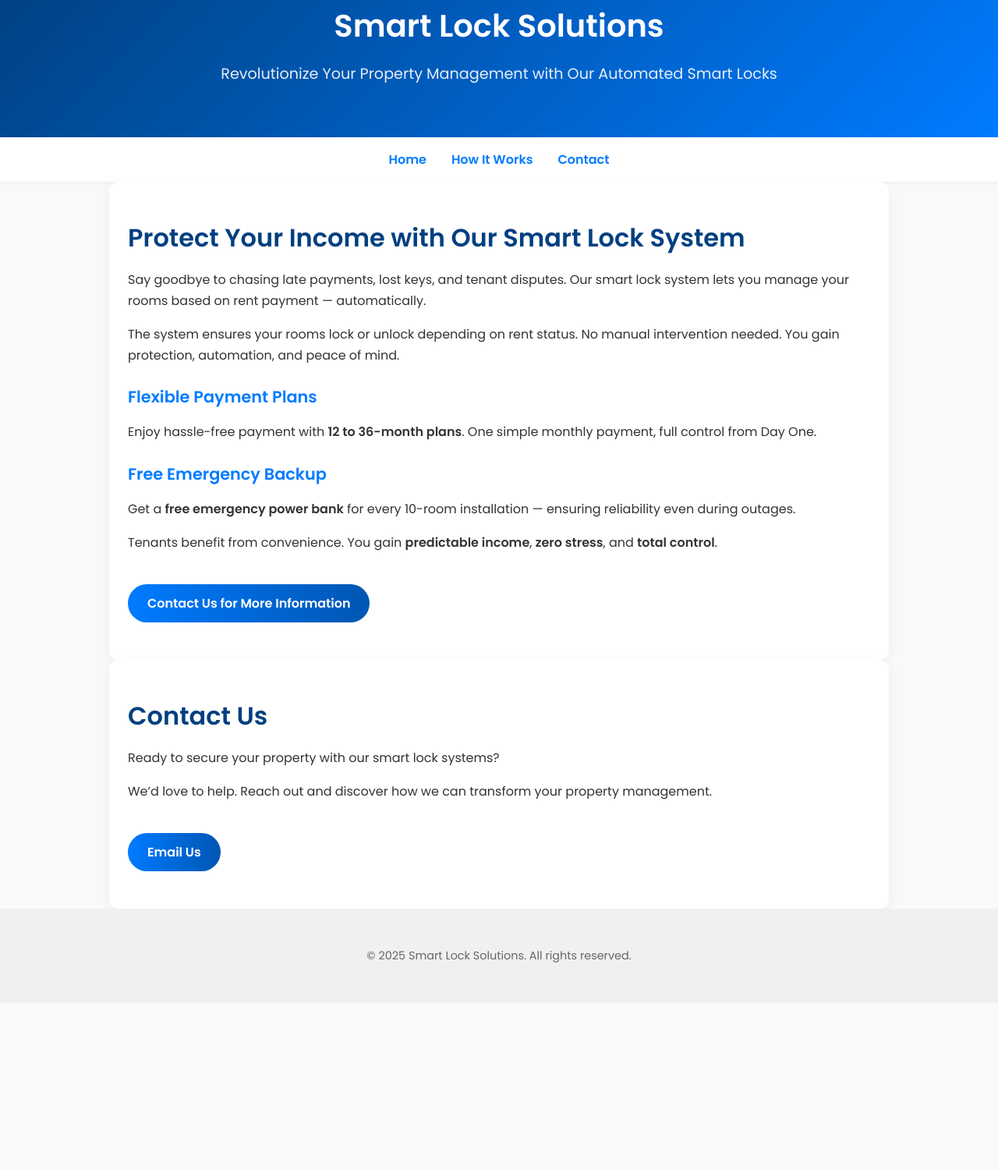
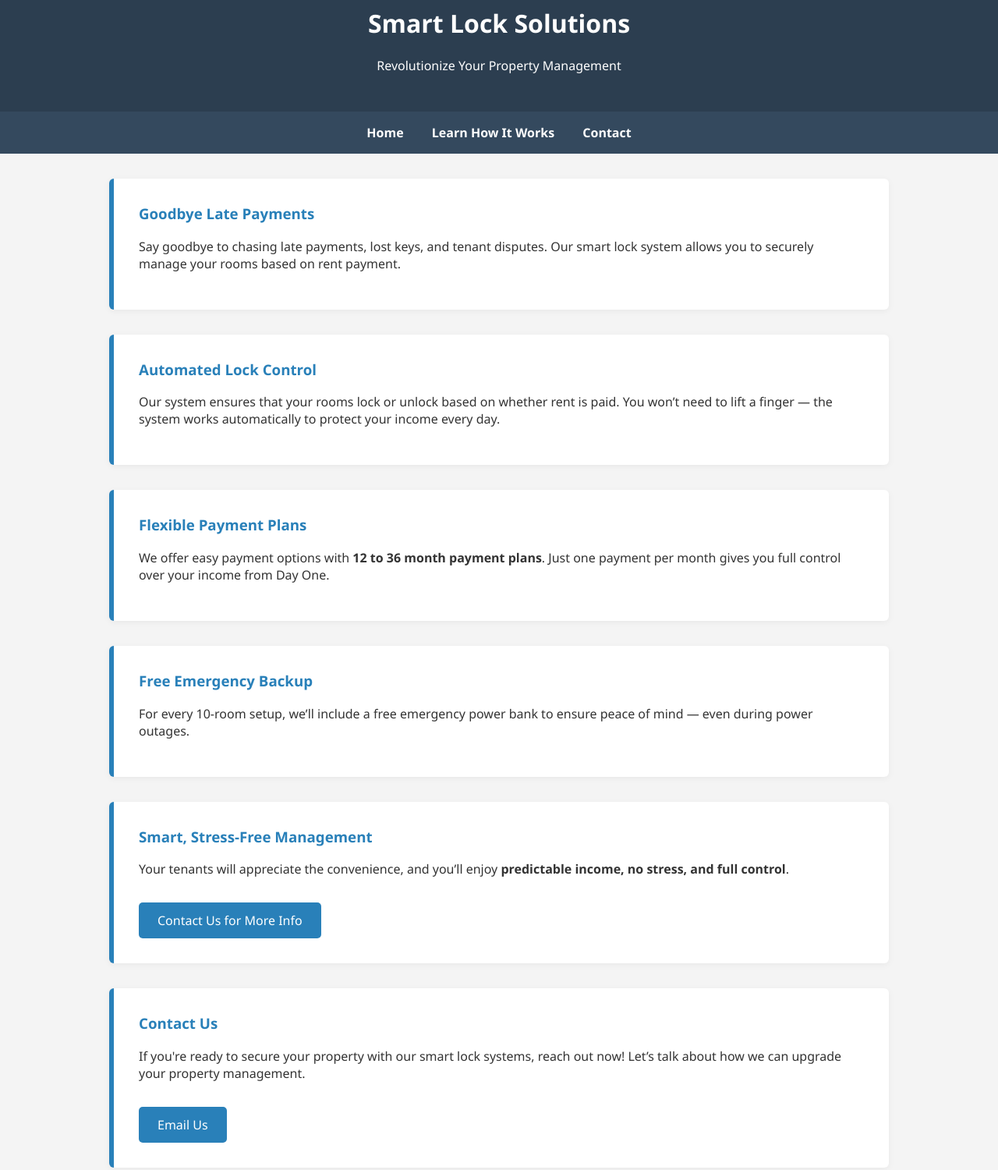
Before and after one commit to SEC-125-hash/System, a plain HTML site: page marketing.html in a window 1280 px wide. Shown: the part 45-1545 px from the top of the page at 78% size. Before the commit the page ends 1331 px from the top, so only its background shows below. Drawn offline with Linux system fonts and the light colour scheme.

Commit message:
Update marketing.html

```diff
--- a/marketing.html
+++ b/marketing.html
@@ -1,156 +1,141 @@
 
 <!DOCTYPE html>
 <html lang="en">
+
 <head>
   <meta charset="UTF-8" />
-  <meta name="viewport" content="width=device-width, initial-scale=1.0"/>
+  <meta name="viewport" content="width=device-width, initial-scale=1.0" />
   <title>Smart Lock Solutions</title>
-  <link href="https://fonts.googleapis.com/css2?family=Poppins:wght@400;600&display=swap" rel="stylesheet">
   <style>
-    * {
-      box-sizing: border-box;
+    body {
+      font-family: 'Segoe UI', Tahoma, Geneva, Verdana, sans-serif;
       margin: 0;
       padding: 0;
-    }
-
-    body {
-      font-family: 'Poppins', sans-serif;
-      background: #f9f9f9;
+      background-color: #f4f4f4;
       color: #333;
     }
 
     header {
-      background: linear-gradient(135deg, #004080, #007BFF);
+      background-color: #2c3e50;
       color: white;
+      padding: 2rem 1rem;
       text-align: center;
-      padding: 3rem 1rem;
-    }
-
-    header h1 {
-      font-size: 2.5rem;
-      margin-bottom: 0.5rem;
-    }
-
-    header p {
-      font-size: 1.2rem;
-      opacity: 0.9;
     }
 
     nav {
-      background: #fff;
-      display: flex;
-      justify-content: center;
-      gap: 2rem;
-      padding: 1rem 0;
-      box-shadow: 0 2px 4px rgba(0,0,0,0.05);
+      background-color: #34495e;
+      padding: 1rem;
+      text-align: center;
     }
 
     nav a {
+      color: #fff;
+      margin: 0 1rem;
       text-decoration: none;
-      color: #007BFF;
-      font-weight: 600;
-      transition: color 0.3s;
+      font-weight: bold;
     }
 
     nav a:hover {
-      color: #004080;
+      text-decoration: underline;
     }
 
     .container {
+      width: 90%;
       max-width: 1000px;
-      margin: auto;
-      padding: 3rem 1.5rem;
+      margin: 2rem auto;
     }
 
-    section {
-      background: white;
-      padding: 2.5rem;
-      border-radius: 12px;
+    .card {
+      background-color: white;
+      padding: 2rem;
       margin-bottom: 2rem;
-      box-shadow: 0 4px 15px rgba(0,0,0,0.05);
+      border-left: 6px solid #2980b9;
+      border-radius: 6px;
+      box-shadow: 0 2px 8px rgba(0, 0, 0, 0.05);
     }
 
-    h2 {
-      font-size: 2rem;
-      margin-bottom: 1rem;
-      color: #004080;
-    }
-
-    h3 {
-      color: #007BFF;
-      margin-top: 1.5rem;
-      font-size: 1.3rem;
-    }
-
-    p {
-      margin: 1rem 0;
-      line-height: 1.7;
+    .card h3 {
+      margin-top: 0;
+      color: #2980b9;
     }
 
     .btn {
       display: inline-block;
-      background: linear-gradient(to right, #007BFF, #0056b3);
+      background-color: #2980b9;
       color: white;
-      padding: 12px 25px;
-      border-radius: 30px;
+      padding: 12px 24px;
       text-decoration: none;
-      font-weight: 600;
-      margin-top: 1.5rem;
-      transition: background 0.3s ease;
+      border-radius: 5px;
+      margin-top: 1rem;
     }
 
     .btn:hover {
-      background: linear-gradient(to right, #0056b3, #003366);
+      background-color: #1f6392;
     }
 
     footer {
+      background-color: #2c3e50;
+      color: white;
       text-align: center;
-      padding: 2rem 1rem;
-      background: #f0f0f0;
-      font-size: 0.9rem;
-      color: #666;
+      padding: 1rem;
+      margin-top: 2rem;
     }
   </style>
 </head>
+
 <body>
-
   <header>
     <h1>Smart Lock Solutions</h1>
-    <p>Revolutionize Your Property Management with Our Automated Smart Locks</p>
+    <p>Revolutionize Your Property Management</p>
   </header>
 
   <nav>
     <a href="#home">Home</a>
-    <a href="#marketing">How It Works</a>
+    <a href="#marketing">Learn How It Works</a>
     <a href="#contact">Contact</a>
   </nav>
 
+  <!-- Marketing Section -->
   <section id="marketing" class="container">
-    <h2>Protect Your Income with Our Smart Lock System</h2>
-    <p>Say goodbye to chasing late payments, lost keys, and tenant disputes. Our smart lock system lets you manage your rooms based on rent payment — automatically.</p>
-    <p>The system ensures your rooms lock or unlock depending on rent status. No manual intervention needed. You gain protection, automation, and peace of mind.</p>
+    <div class="card">
+      <h3>Goodbye Late Payments</h3>
+      <p>Say goodbye to chasing late payments, lost keys, and tenant disputes. Our smart lock system allows you to securely manage your rooms based on rent payment.</p>
+    </div>
 
-    <h3>Flexible Payment Plans</h3>
-    <p>Enjoy hassle-free payment with <strong>12 to 36-month plans</strong>. One simple monthly payment, full control from Day One.</p>
+    <div class="card">
+      <h3>Automated Lock Control</h3>
+      <p>Our system ensures that your rooms lock or unlock based on whether rent is paid. You won’t need to lift a finger — the system works automatically to protect your income every day.</p>
+    </div>
 
-    <h3>Free Emergency Backup</h3>
-    <p>Get a <strong>free emergency power bank</strong> for every 10-room installation — ensuring reliability even during outages.</p>
+    <div class="card">
+      <h3>Flexible Payment Plans</h3>
+      <p>We offer easy payment options with <strong>12 to 36 month payment plans</strong>. Just one payment per month gives you full control over your income from Day One.</p>
+    </div>
 
-    <p>Tenants benefit from convenience. You gain <strong>predictable income</strong>, <strong>zero stress</strong>, and <strong>total control</strong>.</p>
+    <div class="card">
+      <h3>Free Emergency Backup</h3>
+      <p>For every 10-room setup, we’ll include a free emergency power bank to ensure peace of mind — even during power outages.</p>
+    </div>
 
-    <a href="#contact" class="btn">Contact Us for More Information</a>
+    <div class="card">
+      <h3>Smart, Stress-Free Management</h3>
+      <p>Your tenants will appreciate the convenience, and you’ll enjoy <strong>predictable income, no stress, and full control</strong>.</p>
+      <a href="#contact" class="btn">Contact Us for More Info</a>
+    </div>
   </section>
 
+  <!-- Contact Section -->
   <section id="contact" class="container">
-    <h2>Contact Us</h2>
-    <p>Ready to secure your property with our smart lock systems?</p>
-    <p>We’d love to help. Reach out and discover how we can transform your property management.</p>
-    <a href="mailto:info@smartlocks.com" class="btn">Email Us</a>
+    <div class="card">
+      <h3>Contact Us</h3>
+      <p>If you're ready to secure your property with our smart lock systems, reach out now! Let’s talk about how we can upgrade your property management.</p>
+      <a href="mailto:info@smartlocks.com" class="btn">Email Us</a>
+    </div>
   </section>
 
   <footer>
     <p>&copy; 2025 Smart Lock Solutions. All rights reserved.</p>
   </footer>
+</body>
 
-</body>
 </html>
```
